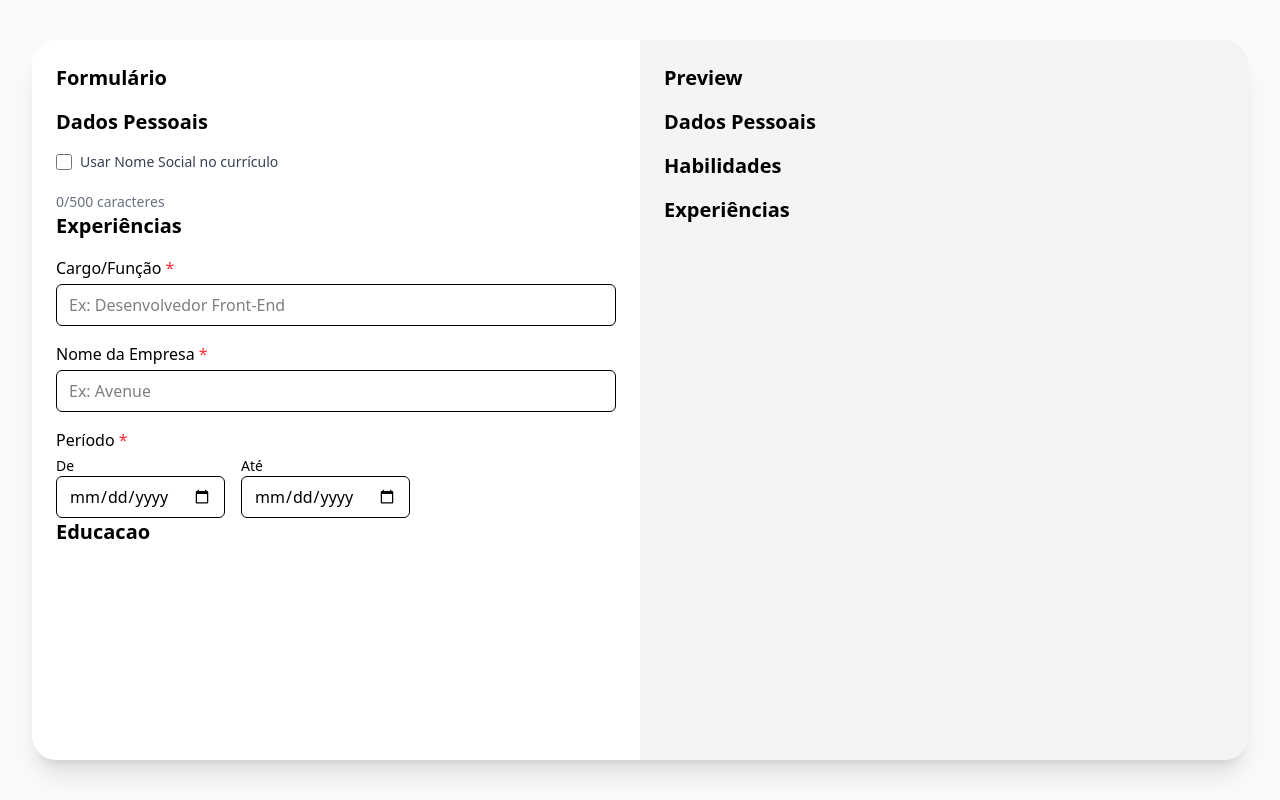
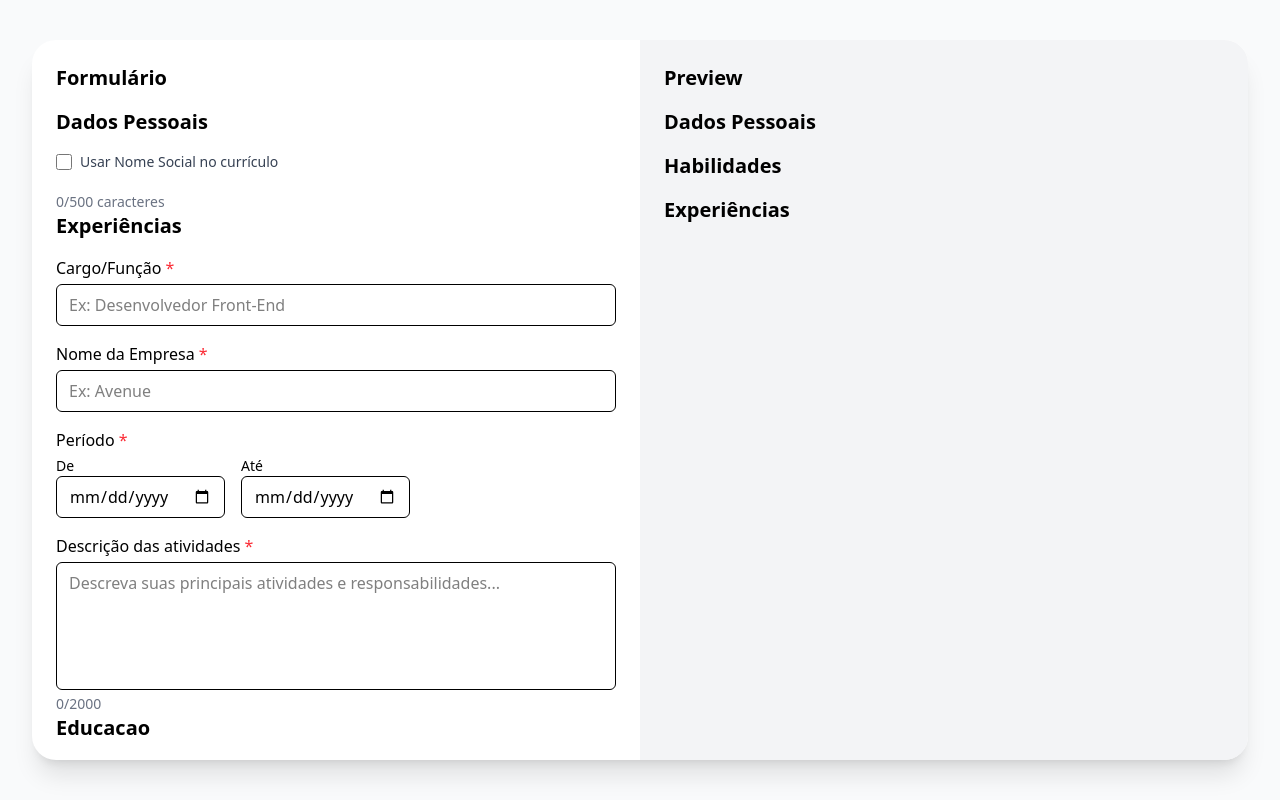
Before and after one commit to Toteck/nextfolio, a React (Vite) app: page / in a window 1280 px wide. Built offline with nearby package versions, Linux system fonts and the light colour scheme.

Commit message:
feat(textarea-descricao): cria campo de descrição das atividades com contador de caracteres

```diff
--- a/src/components/form/experiencias/TextAreaDescricao.tsx
+++ b/src/components/form/experiencias/TextAreaDescricao.tsx
@@ -1,6 +1,21 @@
+import { useState } from "react";
+
 export function TextAreaDescricao() {
-    return (
-        <>
-        </>
-    )
+  const [resume, setResume] = useState("");
+
+  return (
+    <div className="flex flex-col">
+      <label className="font-medium mb-1">
+        Descrição das atividades <span className="text-red-500">*</span>
+      </label>
+      <textarea
+        placeholder="Descreva suas principais atividades e responsabilidades..."
+        value={resume}
+        onChange={(e) => setResume(e.target.value)}
+        maxLength={2000}
+        className="border border-black rounded-md px-3 py-2 bg-white focus:outline-none focus:border-blue-500 h-32 resize-none"
+      />
+      <span className="text-sm text-gray-500 mt-1">{resume.length}/2000</span>
+    </div>
+  );
 }
```
